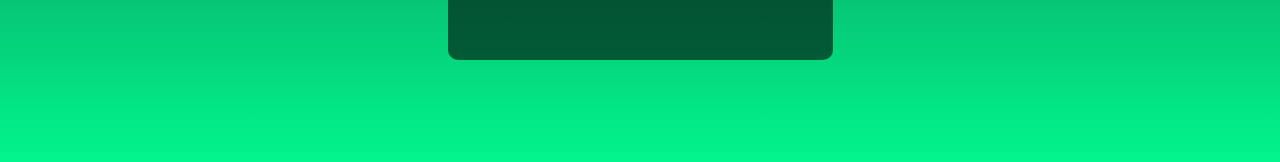
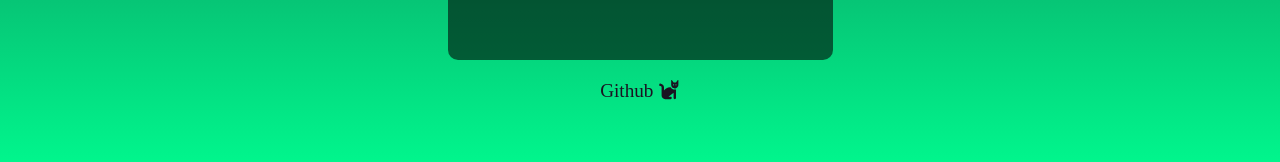
Before and after one commit to kcavner/eztiers, a React (Create React App) app in the folder client/: page /login in a window 1280 px wide. Shown: the part 605-767 px from the top of the page. Built offline with nearby package versions, Linux system fonts and the light colour scheme.

Commit message:
added github

```diff
--- a/client/src/index.css
+++ b/client/src/index.css
@@ -107,7 +107,6 @@ margin-top: 3px;
   background-color:rgb(0, 255, 145) ;
 }
 .login-button:hover{
-
   cursor: pointer;
 }
 .create-account{
@@ -125,3 +124,7 @@ margin-top: 3px;
 .ez-span{
   color: rgb(0, 255, 145);
 }
+.github{
+  background-color: rgba(240, 248, 255, 0);
+  color:rgb(26, 19, 33);
+}
--- a/client/src/pages/login.js
+++ b/client/src/pages/login.js
@@ -3,7 +3,7 @@ import {Link} from 'react-router-dom'
 import Auth from '../utils/auth'
 import axiosInstance from '../utils/axiosInstance';
 import { FontAwesomeIcon } from '@fortawesome/react-fontawesome';
-import { faBolt } from '@fortawesome/free-solid-svg-icons';
+import { faBolt, faCat} from '@fortawesome/free-solid-svg-icons';
 
 export default function Login(){
     const [username,setUsername] = useState();
@@ -54,6 +54,7 @@ export default function Login(){
         <p>Not a user?</p>
         <Link className="create-account" to="/register">Create an account!</Link>
       </form>
+      <a href='https://github.com/kcavner/eztiers' className='github'>Github <FontAwesomeIcon icon={faCat}/></a>
     </div>
     )
 }
```
